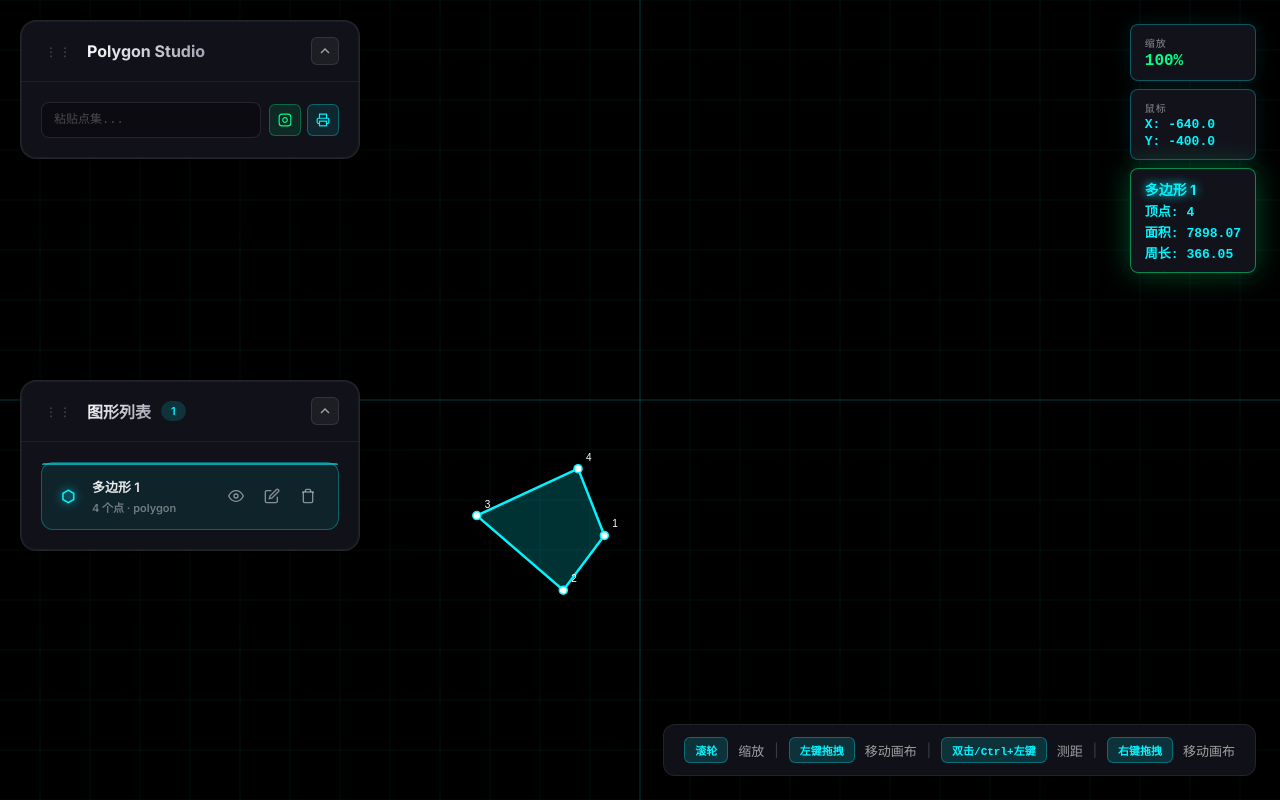
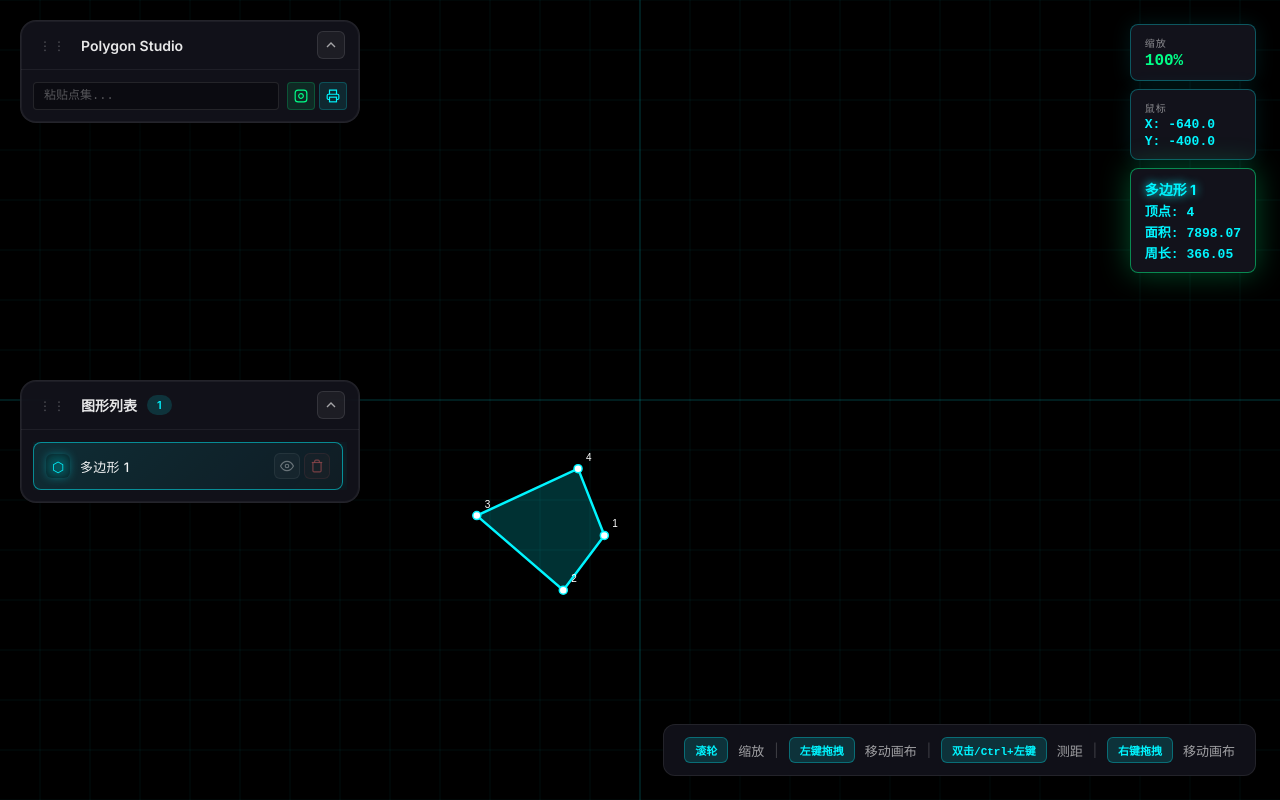
Before and after one commit to Bryan-ZBY/polygon-drawer, a Vue app: page / in a window 1280 px wide. Both pictures are taken after a click on the button 285 px from the left and 120 px from the top of the page. Built offline with nearby package versions, Linux system fonts and the light colour scheme; the HTML template or start-up script is replaced by a standard one.

Commit message:
UI美化

```diff
--- a/src/components/DraggablePanel.vue
+++ b/src/components/DraggablePanel.vue
@@ -138,15 +138,14 @@ onUnmounted(() => {
 }
 
 .draggable-panel.collapsed {
-  width: auto !important;
-  min-width: 200px;
+  /* 折叠时保持宽度不变 */
 }
 
 .panel-header {
   display: flex;
   align-items: center;
   justify-content: space-between;
-  padding: 16px 20px;
+  padding: 10px 14px;
   border-bottom: 1px solid rgba(255, 255, 255, 0.06);
   cursor: grab;
   transition: background 0.2s ease;
@@ -182,12 +181,9 @@ onUnmounted(() => {
 }
 
 .panel-title {
-  font-size: 16px;
-  font-weight: 700;
-  background: linear-gradient(135deg, #fff 0%, #a0a0b0 100%);
-  -webkit-background-clip: text;
-  -webkit-text-fill-color: transparent;
-  background-clip: text;
+  font-size: 14px;
+  font-weight: 600;
+  color: rgba(255, 255, 255, 0.9);
 }
 
 .panel-badge {
@@ -220,7 +216,7 @@ onUnmounted(() => {
 }
 
 .panel-content {
-  padding: 20px;
+  padding: 12px;
   max-height: calc(100vh - 150px);
   overflow-y: auto;
 }
--- a/src/components/GeometryList.vue
+++ b/src/components/GeometryList.vue
@@ -56,17 +56,13 @@ const getPointCount = (geometry: Geometry) => {
       :class="{ selected: selectedId === geometry.id, hidden: !geometry.visible }"
       @click="emit('select', geometry.id)"
     >
-      <div class="card-glow" :style="{ backgroundColor: geometry.visible ? geometry.color : 'transparent' }"></div>
 
       <div class="card-content">
         <div class="type-icon" :style="{ color: geometry.color, opacity: geometry.visible ? 1 : 0.3 }">
           {{ getGeometryIcon(geometry.type) }}
         </div>
 
-        <div class="card-info">
-          <span class="card-name">{{ geometry.name }}</span>
-          <span class="card-meta">{{ getPointCount(geometry) }} 个点 · {{ geometry.type }}</span>
-        </div>
+        <span class="card-name">{{ geometry.name }}</span>
 
         <div class="card-actions">
           <button
@@ -75,23 +71,13 @@ const getPointCount = (geometry: Geometry) => {
             @click.stop="emit('toggleVisibility', geometry)"
             :title="geometry.visible ? '隐藏' : '显示'"
           >
-            <svg v-if="geometry.visible" width="16" height="16" viewBox="0 0 24 24" fill="none" stroke="currentColor" stroke-width="2">
+            <svg v-if="geometry.visible" width="14" height="14" viewBox="0 0 24 24" fill="none" stroke="currentColor" stroke-width="2">
               <path d="M1 12s4-8 11-8 11 8 11 8-4 8-11 8-11-8-11-8z"></path>
               <circle cx="12" cy="12" r="3"></circle>
             </svg>
-            <svg v-else width="16" height="16" viewBox="0 0 24 24" fill="none" stroke="currentColor" stroke-width="2">
+            <svg v-else width="14" height="14" viewBox="0 0 24 24" fill="none" stroke="currentColor" stroke-width="2">
               <path d="M17.94 17.94A10.07 10.07 0 0 1 12 20c-7 0-11-8-11-8a18.45 18.45 0 0 1 5.06-5.94M9.9 4.24A9.12 9.12 0 0 1 12 4c7 0 11 8 11 8a18.5 18.5 0 0 1-2.16 3.19m-6.72-1.07a3 3 0 1 1-4.24-4.24"></path>
               <line x1="1" y1="1" x2="23" y2="23"></line>
-            </svg>
-          </button>
-          <button
-            class="action-btn"
-            @click.stop="emit('startRename', geometry)"
-            title="重命名"
-          >
-            <svg width="16" height="16" viewBox="0 0 24 24" fill="none" stroke="currentColor" stroke-width="2">
-              <path d="M11 4H4a2 2 0 0 0-2 2v14a2 2 0 0 0 2 2h14a2 2 0 0 0 2-2v-7"></path>
-              <path d="M18.5 2.5a2.121 2.121 0 0 1 3 3L12 15l-4 1 1-4 9.5-9.5z"></path>
             </svg>
           </button>
           <button
@@ -99,7 +85,7 @@ const getPointCount = (geometry: Geometry) => {
             @click.stop="emit('delete', geometry.id)"
             title="删除"
           >
-            <svg width="16" height="16" viewBox="0 0 24 24" fill="none" stroke="currentColor" stroke-width="2">
+            <svg width="14" height="14" viewBox="0 0 24 24" fill="none" stroke="currentColor" stroke-width="2">
               <polyline points="3 6 5 6 21 6"></polyline>
               <path d="M19 6v14a2 2 0 0 1-2 2H7a2 2 0 0 1-2-2V6m3 0V4a2 2 0 0 1 2-2h4a2 2 0 0 1 2 2v2"></path>
             </svg>
@@ -114,117 +100,144 @@ const getPointCount = (geometry: Geometry) => {
 .geometry-list {
   display: flex;
   flex-direction: column;
-  gap: 10px;
+  gap: 6px;
+  max-height: 75vh;
+  overflow-y: auto;
+  padding-right: 4px;
+}
+
+/* 滚动条容器 */
+.geometry-list::-webkit-scrollbar {
+  width: 6px;
+}
+
+/* 滚动条轨道 */
+.geometry-list::-webkit-scrollbar-track {
+  background: rgba(255, 255, 255, 0.03);
+  border-radius: 3px;
+}
+
+/* 滚动条滑块 */
+.geometry-list::-webkit-scrollbar-thumb {
+  background: rgba(255, 255, 255, 0.15);
+  border-radius: 3px;
+  transition: background 0.2s ease;
+}
+
+/* 滚动条滑块悬停 */
+.geometry-list::-webkit-scrollbar-thumb:hover {
+  background: rgba(255, 255, 255, 0.25);
+}
+
+/* 滚动条滑块拖动 */
+.geometry-list::-webkit-scrollbar-thumb:active {
+  background: rgba(0, 245, 255, 0.4);
 }
 
 .geometry-card {
   position: relative;
-  background: rgba(255, 255, 255, 0.03);
-  border: 1px solid rgba(255, 255, 255, 0.06);
-  border-radius: 12px;
-  font-size: 13px;
-  font-weight: 600;
+  background: linear-gradient(135deg, rgba(255, 255, 255, 0.05) 0%, rgba(255, 255, 255, 0.02) 100%);
+  border: 1px solid rgba(255, 255, 255, 0.08);
+  border-radius: 8px;
+  font-size: 12px;
   cursor: pointer;
-  transition: all 0.2s ease;
+  transition: all 0.2s cubic-bezier(0.4, 0, 0.2, 1);
+  box-shadow: 0 2px 8px rgba(0, 0, 0, 0.2);
 }
 
 .geometry-card:hover {
-  background: rgba(255, 255, 255, 0.06);
-  border-color: rgba(255, 255, 255, 0.1);
-  transform: translateX(4px);
+  background: linear-gradient(135deg, rgba(255, 255, 255, 0.08) 0%, rgba(255, 255, 255, 0.04) 100%);
+  border-color: rgba(255, 255, 255, 0.15);
+  transform: translateY(-1px);
+  box-shadow: 0 4px 12px rgba(0, 0, 0, 0.3);
 }
 
 .geometry-card.selected {
-  background: rgba(0, 245, 255, 0.08);
-  border-color: rgba(0, 245, 255, 0.3);
+  background: linear-gradient(135deg, rgba(0, 245, 255, 0.12) 0%, rgba(0, 245, 255, 0.05) 100%);
+  border-color: rgba(0, 245, 255, 0.5);
+  box-shadow: 0 0 20px rgba(0, 245, 255, 0.15), 0 4px 12px rgba(0, 0, 0, 0.3);
 }
 
 .geometry-card.hidden {
-  opacity: 0.5;
-}
-
-.card-glow {
-  position: absolute;
-  top: 0;
-  left: 0;
-  right: 0;
-  height: 2px;
-  opacity: 0.6;
-  transition: opacity 0.3s ease;
-  border-radius: 12px 12px 0 0;
-}
-
-.geometry-card:hover .card-glow {
-  opacity: 1;
+  opacity: 0.4;
 }
 
 .card-content {
   display: flex;
   align-items: center;
-  gap: 12px;
-  padding: 14px;
+  gap: 10px;
+  padding: 10px 12px;
 }
 
 .type-icon {
-  font-size: 16px;
+  font-size: 14px;
   width: 24px;
-  text-align: center;
+  height: 24px;
+  display: flex;
+  align-items: center;
+  justify-content: center;
+  background: rgba(0, 0, 0, 0.3);
+  border-radius: 6px;
   flex-shrink: 0;
-  text-shadow: 0 0 10px currentColor;
-}
-
-.card-info {
-  flex: 1;
-  display: flex;
-  flex-direction: column;
-  gap: 3px;
-  min-width: 0;
+  filter: drop-shadow(0 0 4px currentColor);
 }
 
 .card-name {
+  flex: 1;
   font-size: 13px;
-  font-weight: 600;
-  color: rgba(255, 255, 255, 0.9);
+  font-weight: 500;
+  color: rgba(255, 255, 255, 0.95);
   white-space: nowrap;
   overflow: hidden;
   text-overflow: ellipsis;
-}
-
-.card-meta {
-  font-size: 11px;
-  color: rgba(255, 255, 255, 0.4);
+  letter-spacing: 0.3px;
 }
 
 .card-actions {
   display: flex;
   gap: 4px;
+  opacity: 0.6;
+  transition: opacity 0.2s ease;
+}
+
+.geometry-card:hover .card-actions {
+  opacity: 1;
 }
 
 .action-btn {
   display: flex;
   align-items: center;
   justify-content: center;
-  width: 32px;
-  height: 32px;
-  background: transparent;
-  border: none;
-  border-radius: 8px;
-  color: rgba(255, 255, 255, 0.5);
+  width: 26px;
+  height: 26px;
+  background: rgba(255, 255, 255, 0.05);
+  border: 1px solid rgba(255, 255, 255, 0.1);
+  border-radius: 6px;
+  color: rgba(255, 255, 255, 0.6);
   cursor: pointer;
   transition: all 0.2s ease;
 }
 
 .action-btn:hover {
-  background: rgba(255, 255, 255, 0.1);
-  color: rgba(255, 255, 255, 0.9);
+  background: rgba(255, 255, 255, 0.15);
+  border-color: rgba(255, 255, 255, 0.2);
+  color: rgba(255, 255, 255, 1);
+  transform: scale(1.05);
 }
 
 .action-btn.inactive {
   color: rgba(255, 255, 255, 0.2);
 }
 
+.action-btn.delete {
+  background: rgba(255, 107, 107, 0.05);
+  border-color: rgba(255, 107, 107, 0.15);
+  color: rgba(255, 107, 107, 0.7);
+}
+
 .action-btn.delete:hover {
   background: rgba(255, 107, 107, 0.2);
+  border-color: rgba(255, 107, 107, 0.4);
   color: #ff6b6b;
 }
 </style>
--- a/src/components/RealtimeInput.vue
+++ b/src/components/RealtimeInput.vue
@@ -156,86 +156,83 @@ watch(inputText, () => {
 
 .glass-input {
   flex: 1;
-  padding: 10px 12px;
+  padding: 6px 10px;
   background: rgba(0, 0, 0, 0.3);
   border: 1px solid rgba(255, 255, 255, 0.1);
-  border-radius: 8px;
+  border-radius: 4px;
   font-family: 'JetBrains Mono', 'Fira Code', monospace;
   font-size: 12px;
   color: #00f5ff;
-  transition: all 0.3s ease;
+  transition: all 0.2s ease;
 }
 
 .glass-input::placeholder {
-  color: rgba(255, 255, 255, 0.25);
+  color: rgba(255, 255, 255, 0.3);
 }
 
 .glass-input:focus {
   outline: none;
-  border-color: rgba(0, 245, 255, 0.5);
+  border-color: rgba(0, 245, 255, 0.4);
   background: rgba(0, 0, 0, 0.4);
-  box-shadow: 0 0 0 3px rgba(0, 245, 255, 0.1);
 }
 
 .glass-input.valid {
-  border-color: rgba(0, 255, 136, 0.5);
+  border-color: rgba(0, 255, 136, 0.4);
 }
 
 .glass-input.invalid {
-  border-color: rgba(255, 107, 107, 0.5);
+  border-color: rgba(255, 107, 107, 0.4);
 }
 
 .glass-input.mode-3d {
-  border-color: rgba(255, 0, 255, 0.5);
+  border-color: rgba(255, 0, 255, 0.4);
 }
 
 .error-msg {
-  margin: 6px 0 0 0;
-  font-size: 11px;
+  margin: 4px 0 0 0;
+  font-size: 10px;
   color: #ff6b6b;
 }
 
 .action-btns {
   display: flex;
   align-items: center;
-  gap: 6px;
+  gap: 4px;
 }
 
 .btn-test {
   display: flex;
   align-items: center;
   justify-content: center;
-  padding: 8px;
+  padding: 6px;
   background: rgba(0, 255, 136, 0.1);
-  border: 1px solid rgba(0, 255, 136, 0.3);
-  border-radius: 6px;
+  border: 1px solid rgba(0, 255, 136, 0.2);
+  border-radius: 4px;
   color: #00ff88;
   cursor: pointer;
-  transition: all 0.3s ease;
+  transition: all 0.2s ease;
 }
 
 .btn-test:hover {
-  background: rgba(0, 255, 136, 0.2);
-  border-color: rgba(0, 255, 136, 0.5);
-  box-shadow: 0 0 10px rgba(0, 255, 136, 0.3);
+  background: rgba(0, 255, 136, 0.15);
+  border-color: rgba(0, 255, 136, 0.4);
 }
 
 .btn-print {
   display: flex;
   align-items: center;
   justify-content: center;
-  padding: 8px;
+  padding: 6px;
   background: rgba(0, 245, 255, 0.1);
-  border: 1px solid rgba(0, 245, 255, 0.3);
-  border-radius: 6px;
+  border: 1px solid rgba(0, 245, 255, 0.2);
+  border-radius: 4px;
   color: #00f5ff;
   cursor: pointer;
-  transition: all 0.3s ease;
+  transition: all 0.2s ease;
 }
 
 .btn-print:hover {
-  background: rgba(0, 245, 255, 0.2);
-  border-color: rgba(0, 245, 255, 0.5);
-  box-shadow: 0 0 10px rgba(0, 245, 255, 0.3);
+  background: rgba(0, 245, 255, 0.15);
+  border-color: rgba(0, 245, 255, 0.4);
 }
 </style>
```
